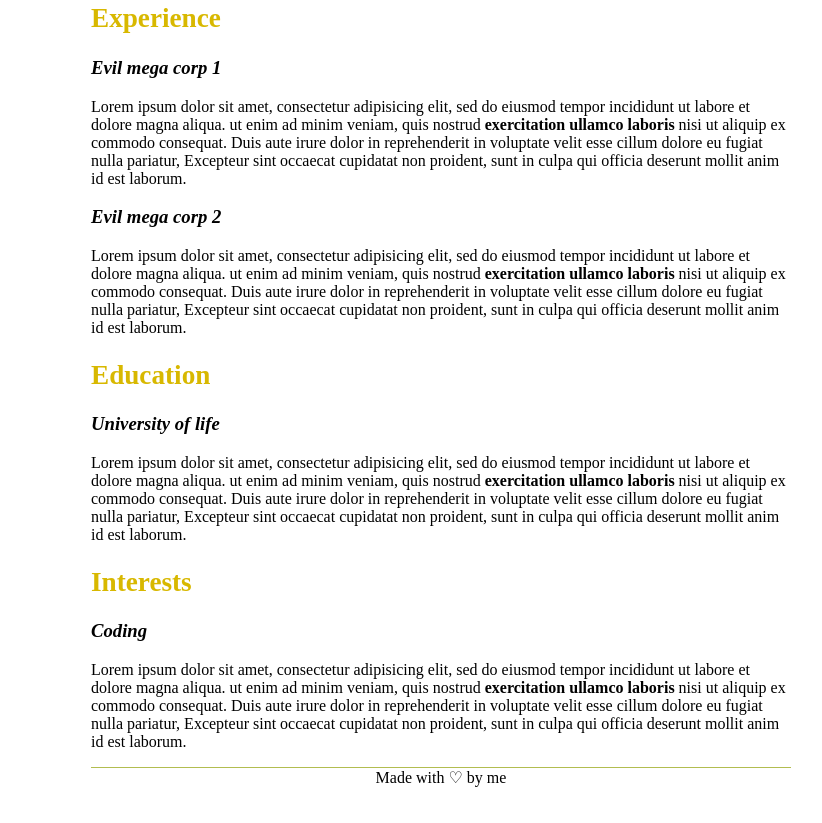
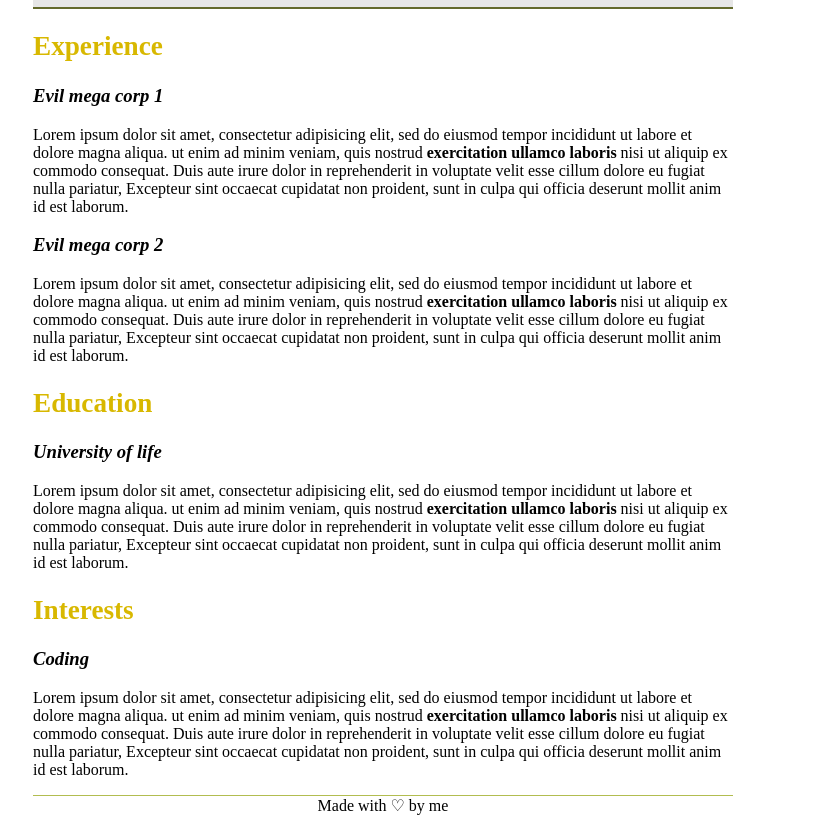
Before and after one commit to EmilianoRossi/html-css-curriculum-vitae, a plain HTML site: page index.html in a window 1280 px wide. Shown: the part 268-1091 px from the top of the page, without its empty margins (257-1079 px from the left). Before the commit the page ends 1055 px from the top, so only its background shows below. Drawn offline with Linux system fonts and the light colour scheme.

Commit message:
margin auto integrato

```diff
--- a/style.css
+++ b/style.css
@@ -1,11 +1,6 @@
 div#container {
-    height: 200px;
-    width: 200px;
-    position: absolute;
-    top: 10%;
-    left: 35%;
-    margin-top: -100px;
-    margin-left: -100px;
+    width: 700px;
+    margin:0 auto;
             }
     div#figlio{
         text-align: center;
```
